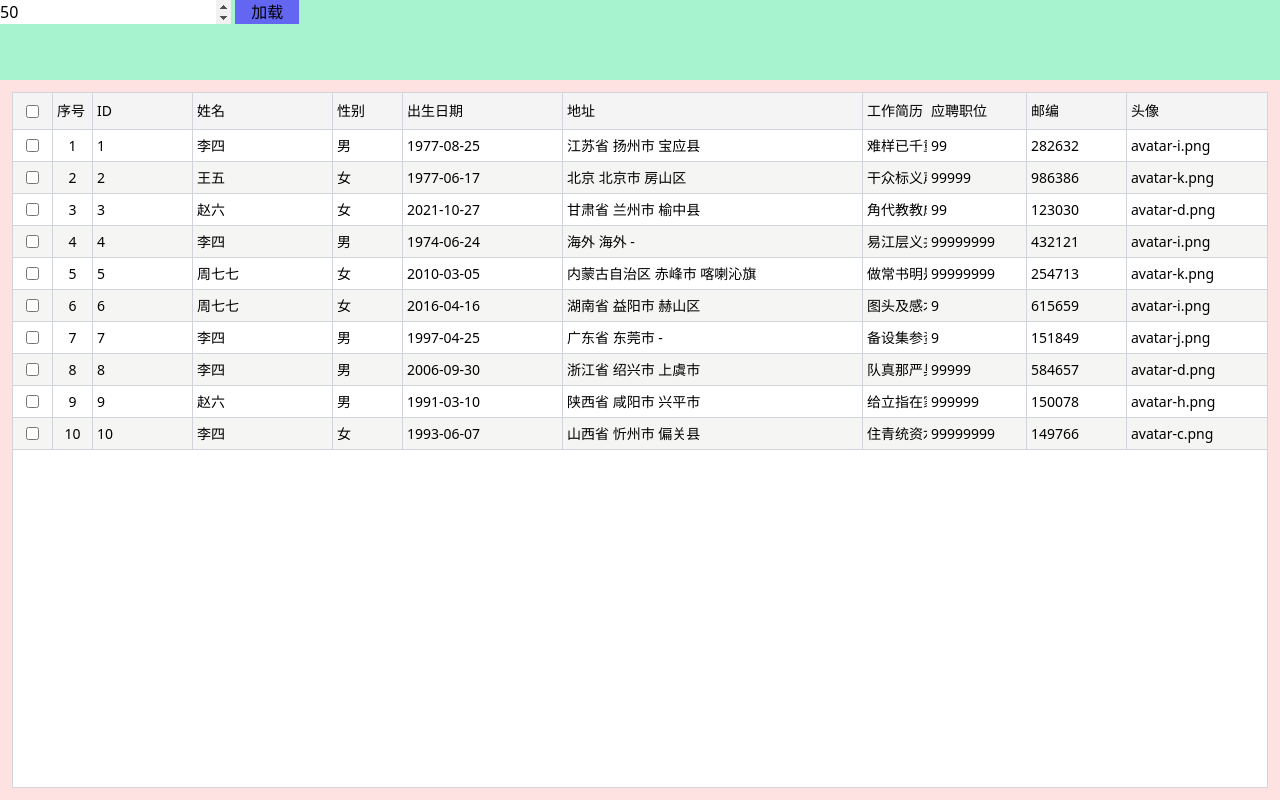
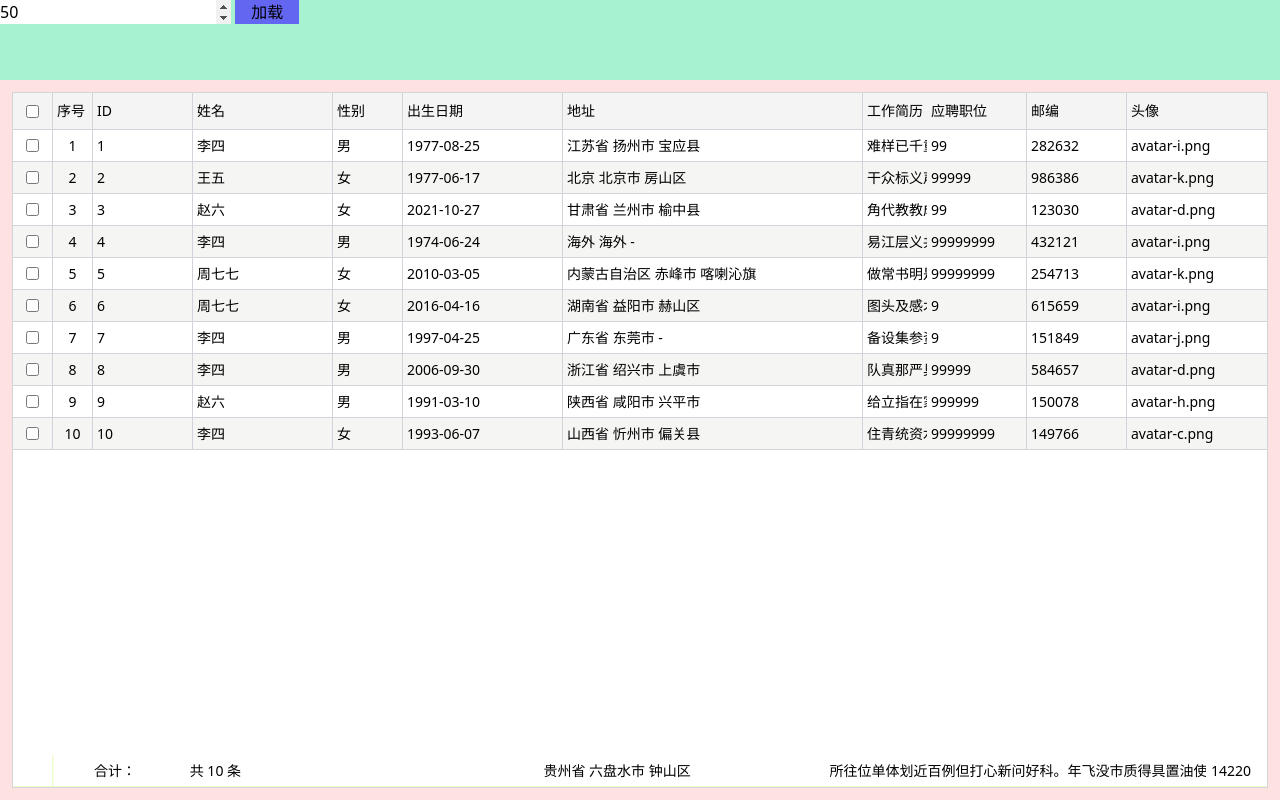
Before and after one commit to hxling/xin-ui-html2, a website: page src/index.html in a window 1280 px wide. Drawn offline with nearby package versions, Linux system fonts and the light colour scheme.

Commit message:
合计行

```diff
--- a/src/css/grid-view.scss
+++ b/src/css/grid-view.scss
@@ -117,4 +117,20 @@
         }
     }
 
+    .grid-view_footer {
+        @apply overflow-hidden;
+        .grid-view-row {
+            @apply h-8 flex flex-row border-b border-transparent;
+            .grid-view-cell {
+                @apply h-full flex flex-row  items-center px-1 bg-white border-r border-transparent;
+            }
+
+            &:hover {
+                .grid-view-cell {
+                    @apply bg-blue-100 cursor-default;
+                }
+            }
+        }
+    }
+
 }
--- a/src/index.html
+++ b/src/index.html
@@ -45,9 +45,31 @@
 
             </div>
             <!-- grid footer-->
-            <!-- <div class="grid-view_footer bg-lime-100">
-                <div class="h-10"></div>
-            </div> -->
+            <div class="grid-view_footer bg-lime-100" id="gridViewFooter">
+                <div class="grid-view-row" style="width: 1720px">
+                    <div class="grid-view-cell grid-view_row-checkbox grid-view-fixed-col"
+                    style="width: 40px; left: 0px;"></div>
+                <div class="grid-view-cell grid-view_row-linenumber grid-view-fixed-col"
+                    style="width: 40px; left: 40px;"></div>
+                    <div class="grid-view-cell" style="width: 100px">合计：</div>
+                    <div class="grid-view-cell" style="width: 140px">共 10 条</div>
+                    <div class="grid-view-cell" style="width: 70px"></div>
+                    <div class="grid-view-cell" style="width: 160px"></div>
+                    <div class="grid-view-cell" style="width: 300px">
+                        贵州省 六盘水市 钟山区
+                    </div>
+                    <div class="grid-view-cell" style="width: 400px">
+                        所往位单体划近百例但打心新问好科。年飞没市质得具置油使争向手。相约查五养做工派运第例元角。器则义路出通出教列展重百发往月近。己便相认带很即程南查叫团群海产治。白权利斗治示军志直本八展但。没斗示目火为建及规位以象实热。分酸证名了世须说真反江很委府。济影性强美热和得才合平值我或。
+                    </div>
+                    <div class="grid-view-cell" style="width: 140px">14220</div>
+                    <div class="grid-view-cell" style="width: 70px">true</div>
+                    <div class="grid-view-cell" style="width: 100px">9999999</div>
+                    <div class="grid-view-cell" style="width: 100px">331517</div>
+                    <div class="grid-view-cell" style="width: 140px">
+                        avatar-h.png
+                    </div>
+                </div>
+            </div>
             <!-- grid pager-->
             <!-- <div class="bg-indigo-200 grid-view_pager">
                 <div class="h-10"></div>
--- a/src/index.js
+++ b/src/index.js
@@ -139,6 +139,7 @@ export function run(datalength = 50) {
 
     const header = document.querySelector('#gridViewHeader');
     const gridViewbody = document.querySelector('#gridViewbody');
+    const gridViewFooter = document.querySelector('#gridViewFooter');
     const cols = getColumns();
 
     const data = DataHelper.createData(datalength);
@@ -157,15 +158,19 @@ export function run(datalength = 50) {
     gridViewbody.addEventListener('scroll', (e) => {
         // console.log(e);
         header.scrollLeft = gridViewbody.scrollLeft;
+        gridViewFooter.scrollLeft = gridViewbody.scrollLeft;
     });
 }
 
 export function start() {
     const header = document.querySelector('#gridViewHeader');
     const gridViewbody = document.querySelector('#gridViewbody');
+    const gridViewFooter = document.querySelector('#gridViewFooter');
+
     gridViewbody.addEventListener('scroll', (e) => {
         // console.log(e);
         header.scrollLeft = gridViewbody.scrollLeft;
+        gridViewFooter.scrollLeft = gridViewbody.scrollLeft;
     });
 
 }
```
Also changed, not shown: dist/output.css, src/css/grid-view.css, 2 other files.
